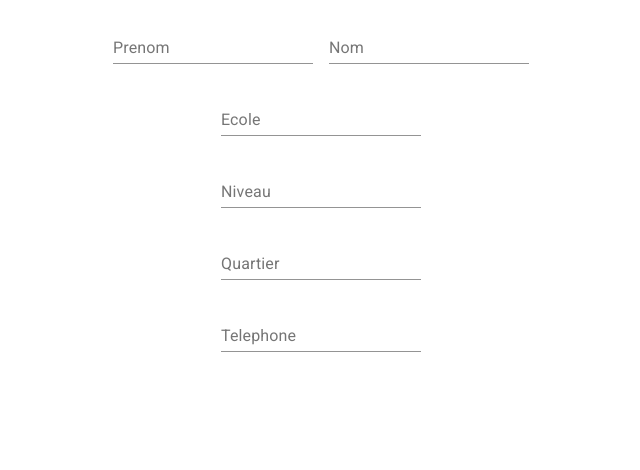
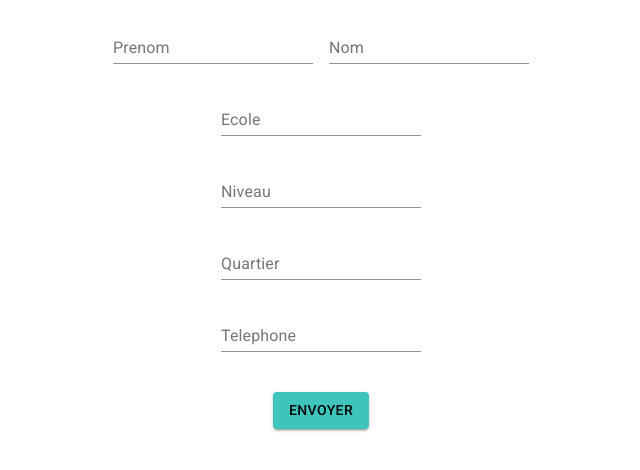
Before and after one commit to moctarjallo/arcoden, a React (Create React App) app: page / in a window 1280 px wide. Shown: the top 470 px of the page, without its empty margins (319-959 px from the left). Built offline with nearby package versions, Linux system fonts and the light colour scheme.

Commit message:
Added button Envoyer

```diff
--- a/src/components/SignInUp.js
+++ b/src/components/SignInUp.js
@@ -1,6 +1,28 @@
 import React from "react";
 import { makeStyles } from "@material-ui/core/styles";
-import { TextField, Grid } from "@material-ui/core";
+import { ThemeProvider } from "@material-ui/styles";
+import { createMuiTheme } from "@material-ui/core";
+import { TextField, Grid, Button } from "@material-ui/core";
+
+const theme = createMuiTheme({
+  palette: {
+    primary: {
+      main: "#3fc4bb",
+      light: "#53e6dc",
+      dark: "#00b5a3",
+      contrastText: "#000000"
+    },
+    secondary: {
+      main: "#ff8500",
+      light: "#ffb644",
+      dark: "#c55600",
+      contrastText: "#000000"
+    },
+    error: {
+      main: "#A21C2B"
+    }
+  }
+});
 
 const useStyles = makeStyles(theme => ({
   container: {
@@ -17,6 +39,9 @@ const useStyles = makeStyles(theme => ({
   },
   menu: {
     width: 200
+  },
+  button: {
+    margin: theme.spacing(4)
   }
 }));
 
@@ -31,6 +56,7 @@ function SignInUp() {
     tel: ""
   });
   return (
+    <ThemeProvider theme={theme}>
       <form className={classes.container} noValidate autoComplete="off">
         <Grid container direction="column" alignItems="center">
           <Grid item direction="row">
@@ -77,8 +103,16 @@ function SignInUp() {
             className={classes.textField}
             margin="normal"
           />
+          <Button
+            variant="contained"
+            color="primary"
+            className={classes.button}
+          >
+            Envoyer
+          </Button>
         </Grid>
       </form>
+    </ThemeProvider>
   );
 }
 
```
Lines whose indentation alone changed are shown as unchanged.
